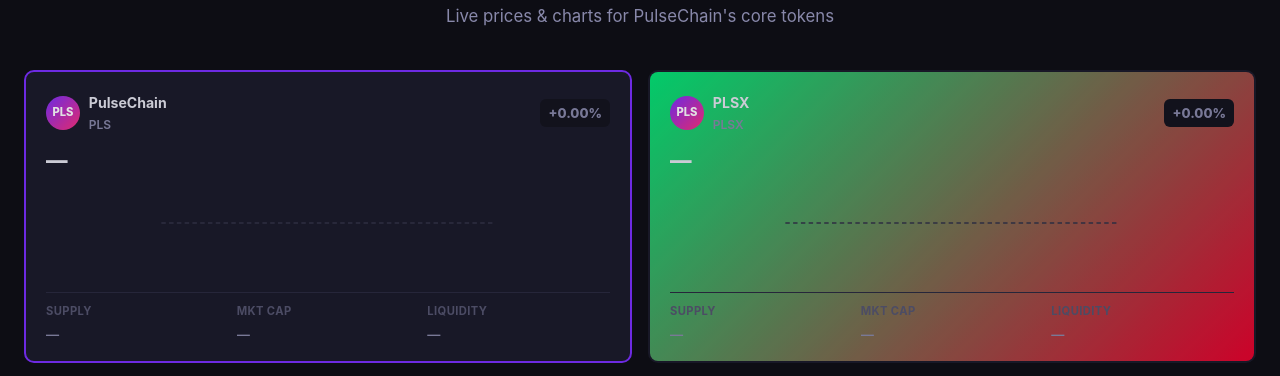
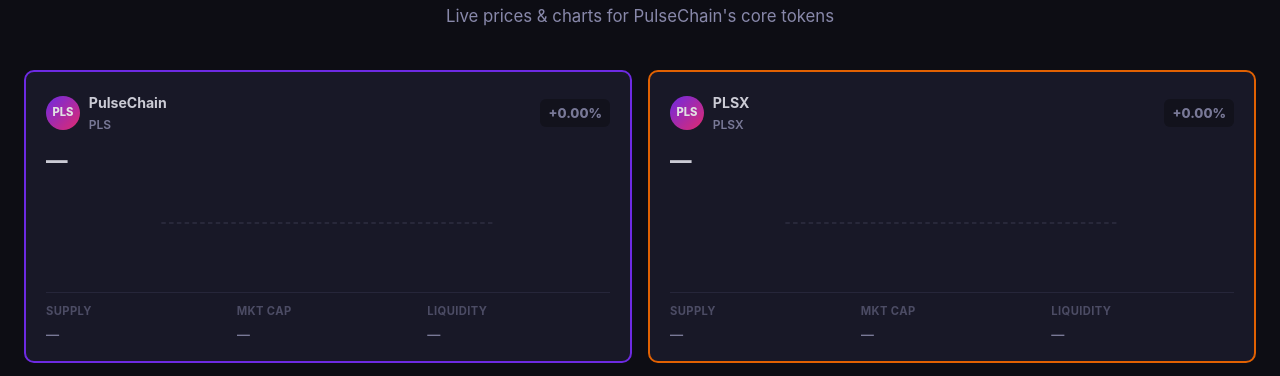
Before and after one commit to Creatition/PulseCentral, a plain HTML site: page index.html in a window 1280 px wide. Shown: the part 268-644 px from the top of the page. Drawn offline with Linux system fonts and the light colour scheme; no server answers.

Commit message:
Revert "Fix core token chart history, PRVX pair address, and PLSX gradient border"

```diff
--- a/css/style.css
+++ b/css/style.css
@@ -1697,21 +1697,6 @@ li + li { margin-top: 0.35rem; }
   box-shadow: 0 8px 32px color-mix(in srgb, var(--coin-border-color, #7b2fff) var(--coin-card-hover-glow-pct, 25%), transparent);
 }
 .coin-card:hover::before { opacity: 1; }
-
-/* Gradient border variant (e.g. PLSX green→red).
-   Uses ::after with negative z-index behind the card background. */
-.coin-card--gradient-border {
-  border-color: transparent;
-}
-.coin-card--gradient-border::after {
-  content: '';
-  position: absolute;
-  inset: -2px;
-  border-radius: var(--radius);
-  background: linear-gradient(135deg, var(--coin-border-color, #00e676), var(--coin-border-color-secondary, #e8002d));
-  z-index: -1;
-  pointer-events: none;
-}
 
 .coin-card-header {
   display: flex;
--- a/js/api.js
+++ b/js/api.js
@@ -79,25 +79,18 @@ const API = (() => {
 
   /**
    * The 6 core coins shown on the Home landing page (in display order).
-   * `pairAddress`     – specific DEX pair contract for price + chart data.
-   * `color`           – brand/accent colour used for the card border.
-   * `colorSecondary`  – optional second colour; when present the card border uses a
-   *                     green→red gradient instead of a solid colour.
-   * `chartRes`        – DexScreener chart resolution: 'D' = daily bars.
-   * `fromTimestamp`   – Unix timestamp (seconds) for the earliest bar to fetch.
-   *                     Keeps charts anchored to each token's meaningful launch date.
+   * `pairAddress`  – specific DEX pair contract for price + chart data.
+   * `color`        – brand/accent colour used for the card border.
+   * `chartRes`     – DexScreener chart resolution: 'D' = daily bars (monthly view),
+   *                  '60' = 1-hour bars (daily view, PRVX only).
    */
-  const MAY_2023    = 1682899200; // 2023-05-01 00:00 UTC – PulseChain mainnet launch
-  const MAR_15_2025 = 1741996800; // 2025-03-15 00:00 UTC – PRVX pair inception
-  const JAN_2020    = 1577836800; // 2020-01-01 00:00 UTC – pre-PulseChain, gets all eHEX data
-
   const CORE_COINS = [
-    { symbol: 'PLS',  address: '0xA1077a294dDE1B09bB078844df40758a5D0f9a27', pairAddress: '0xe56043671df55de5cdf8459710433c10324de0ae', color: '#7b2fff',                        chartRes: 'D', fromTimestamp: MAY_2023    }, // address is the WPLS wrapper contract
-    { symbol: 'PLSX', address: '0x95B303987A60C71504D99Aa1b13B4DA07b0790ab', pairAddress: '0x1b45b9148791d3a104184cd5dfe5ce57193a3ee9', color: '#00e676', colorSecondary: '#e8002d', chartRes: 'D', fromTimestamp: MAY_2023    },
-    { symbol: 'HEX',  address: '0x2b591e99afE9f32eAA6214f7B7629768c40Eeb39', pairAddress: '0xf1f4ee610b2babb05c635f726ef8b0c568c8dc65', color: '#e8002d',                        chartRes: 'D', fromTimestamp: MAY_2023    },
-    { symbol: 'eHex', address: '0x57fde0a71132198BBeC939B98976993d8D89D225', pairAddress: '0xF0eA3efE42C11c8819948Ec2D3179F4084863D3F', color: '#f59e0b',                        chartRes: 'D', fromTimestamp: JAN_2020    },
-    { symbol: 'INC',  address: '0x2fa878Ab3F87CC1C9737Fc071108F904c0B0C95d', pairAddress: '0xf808bb6265e9ca27002c0a04562bf50d4fe37eaa', color: '#00e676',                        chartRes: 'D', fromTimestamp: MAY_2023    },
-    { symbol: 'PRVX', address: '0xF6f8Db0aBa00007681F8fAF16A0FDa1c9B030b11', pairAddress: '0x7f681a5aD615238357bA148C281E2EAEfd2dE55A', color: '#00bcd4',                        chartRes: 'D', fromTimestamp: MAR_15_2025 },
+    { symbol: 'PLS',  address: '0xA1077a294dDE1B09bB078844df40758a5D0f9a27', pairAddress: '0xe56043671df55de5cdf8459710433c10324de0ae', color: '#7b2fff', chartRes: 'D'  }, // address is the WPLS wrapper contract
+    { symbol: 'PLSX', address: '0x95B303987A60C71504D99Aa1b13B4DA07b0790ab', pairAddress: '0x1b45b9148791d3a104184cd5dfe5ce57193a3ee9', color: '#ff6d00', chartRes: 'D'  },
+    { symbol: 'HEX',  address: '0x2b591e99afE9f32eAA6214f7B7629768c40Eeb39', pairAddress: '0xf1f4ee610b2babb05c635f726ef8b0c568c8dc65', color: '#e8002d', chartRes: 'D'  },
+    { symbol: 'eHex', address: '0x57fde0a71132198BBeC939B98976993d8D89D225', pairAddress: '0xF0eA3efE42C11c8819948Ec2D3179F4084863D3F', color: '#f59e0b', chartRes: 'D'  },
+    { symbol: 'INC',  address: '0x2fa878Ab3F87CC1C9737Fc071108F904c0B0C95d', pairAddress: '0xf808bb6265e9ca27002c0a04562bf50d4fe37eaa', color: '#00e676', chartRes: 'D'  },
+    { symbol: 'PRVX', address: '0xF6f8Db0aBa00007681F8fAF16A0FDa1c9B030b11', pairAddress: '0x62f7d076c92db76cf84223b6309801ea461d7afe', color: '#00bcd4', chartRes: '60' },
   ];
 
   /**
@@ -550,14 +543,12 @@ const API = (() => {
   /**
    * Fetch OHLCV chart bars for a single core coin from the DexScreener chart API.
    * Returns an empty array on any error so callers can fall back gracefully.
-   * @param {string} pairAddress    DEX pair contract address
-   * @param {string} resolution     DexScreener chart resolution string ('D', '60', etc.)
-   * @param {number} [fromTimestamp] Unix timestamp (seconds) for the earliest bar to request
+   * @param {string} pairAddress  DEX pair contract address
+   * @param {string} resolution   DexScreener chart resolution string ('D', '60', etc.)
    * @returns {Promise<Array<{time:number, open:number, high:number, low:number, close:number, volume:number}>>}
    */
-  async function getCoreCoinChartBars(pairAddress, resolution, fromTimestamp) {
-    const fromParam = fromTimestamp ? `&from=${fromTimestamp}` : '';
-    const url = `${DSX_CHART_BASE}/${pairAddress}?res=${resolution}&cb=0${fromParam}`; // cb=0 is a cache-bust parameter
+  async function getCoreCoinChartBars(pairAddress, resolution) {
+    const url = `${DSX_CHART_BASE}/${pairAddress}?res=${resolution}&cb=0`; // cb=0 is a cache-bust parameter
     try {
       const data = await fetchJSON(url, 10000);
       const rawBars = data?.bars || [];
@@ -579,9 +570,9 @@ const API = (() => {
    * Fetch live pair data for the 6 core coins shown on the Home landing page
    * using the exact pair contract addresses defined in CORE_COINS.
    * Also fetches OHLCV chart bars for each coin in parallel.
-   * Returns an array of { symbol, pair, chartBars, chartRes, color, colorSecondary } objects
+   * Returns an array of { symbol, pair, chartBars, chartRes, color } objects
    * in the order defined by CORE_COINS. `pair` is null when unavailable.
-   * @returns {Promise<Array<{symbol:string, pair:object|null, chartBars:object[], chartRes:string, color:string, colorSecondary?:string}>>}
+   * @returns {Promise<Array<{symbol:string, pair:object|null, chartBars:object[], chartRes:string, color:string}>>}
    */
   async function getCoreCoinPairs() {
     const pairAddresses = CORE_COINS.map(c => c.pairAddress).filter(Boolean);
@@ -590,7 +581,7 @@ const API = (() => {
     // Fetch price data and OHLCV bars in parallel
     const [pairData, ...chartResults] = await Promise.all([
       fetchJSON(url).catch(err => { console.warn('[PulseCentral] getCoreCoinPairs failed:', err); return {}; }),
-      ...CORE_COINS.map(c => getCoreCoinChartBars(c.pairAddress, c.chartRes, c.fromTimestamp)),
+      ...CORE_COINS.map(c => getCoreCoinChartBars(c.pairAddress, c.chartRes)),
     ]);
 
     const pairsById = new Map();
@@ -601,12 +592,11 @@ const API = (() => {
     }
 
     return CORE_COINS.map((coin, i) => ({
-      symbol:         coin.symbol,
-      pair:           pairsById.get(coin.pairAddress.toLowerCase()) || null,
-      chartBars:      chartResults[i] || [],
-      chartRes:       coin.chartRes,
-      color:          coin.color,
-      colorSecondary: coin.colorSecondary || null,
+      symbol:   coin.symbol,
+      pair:     pairsById.get(coin.pairAddress.toLowerCase()) || null,
+      chartBars: chartResults[i] || [],
+      chartRes:  coin.chartRes,
+      color:     coin.color,
     }));
   }
 
--- a/js/app.js
+++ b/js/app.js
@@ -440,7 +440,7 @@ function buildSparklineSvg(pair) {
  * @param {string}     tokenColor Hex brand colour for border + chart line
  * @returns {HTMLElement}
  */
-function buildCoinCard(symbol, pair, chartBars = [], chartRes = 'D', tokenColor = '#7b2fff', colorSecondary = null) {
+function buildCoinCard(symbol, pair, chartBars = [], chartRes = 'D', tokenColor = '#7b2fff') {
   const card = document.createElement('article');
   card.className = 'coin-card';
 
@@ -464,14 +464,8 @@ function buildCoinCard(symbol, pair, chartBars = [], chartRes = 'D', tokenColor
   card.classList.toggle('coin-card-down', !isUp);
 
   // Apply token brand colour as the card border via CSS custom property.
-  // When a secondary colour is provided (e.g. PLSX), use a gradient border instead.
-  if (colorSecondary) {
-    card.classList.add('coin-card--gradient-border');
-    card.style.setProperty('--coin-border-color',           tokenColor);
-    card.style.setProperty('--coin-border-color-secondary', colorSecondary);
-  } else {
-    card.style.setProperty('--coin-border-color', tokenColor);
-  }
+  // The CSS rule reads --coin-border-color for both normal and hover states.
+  card.style.setProperty('--coin-border-color', tokenColor);
 
   // Header: logo + name + 24h badge
   const header = document.createElement('div');
@@ -542,13 +536,13 @@ function buildCoinCard(symbol, pair, chartBars = [], chartRes = 'D', tokenColor
 
 /**
  * Render all core coin cards into the home grid.
- * @param {Array<{symbol: string, pair: object|null, chartBars: object[], chartRes: string, color: string, colorSecondary?: string}>} coinData
+ * @param {Array<{symbol: string, pair: object|null, chartBars: object[], chartRes: string, color: string}>} coinData
  */
 function renderHomeCoinCards(coinData) {
   const grid = $('home-coins-grid');
   grid.innerHTML = '';
-  coinData.forEach(({ symbol, pair, chartBars, chartRes, color, colorSecondary }) => {
-    grid.appendChild(buildCoinCard(symbol, pair, chartBars || [], chartRes || 'D', color || '#7b2fff', colorSecondary || null));
+  coinData.forEach(({ symbol, pair, chartBars, chartRes, color }) => {
+    grid.appendChild(buildCoinCard(symbol, pair, chartBars || [], chartRes || 'D', color || '#7b2fff'));
   });
 }
 
```
